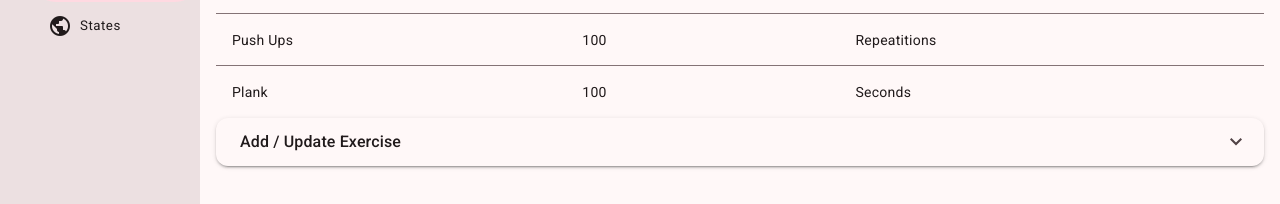
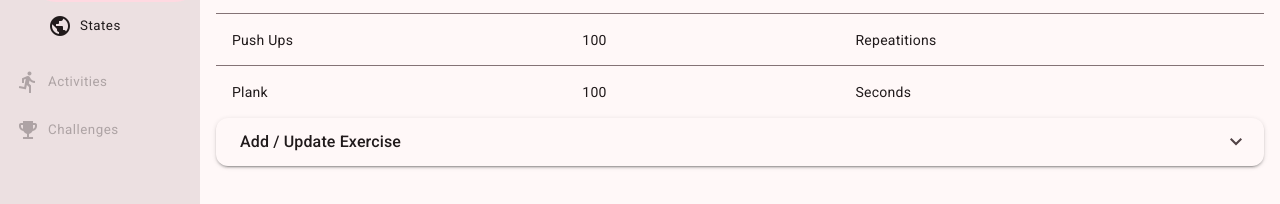
Before and after one commit to Decrowe/sport-check, an Angular app: page /daily/exercises in a window 1280 px wide. Shown: the part 174-378 px from the top of the page. Built offline with nearby package versions, Linux system fonts and the light colour scheme.

Commit message:
feat(sports-check): connect to fire store

```diff
--- a/package.json
+++ b/package.json
@@ -31,6 +31,8 @@
     "@angular/material": "20.2.4",
     "@angular/platform-browser": "^20.3.0",
     "@angular/router": "^20.3.0",
+    "@firebase/firestore": "^4.9.2",
+    "firebase": "^12.3.0",
     "rxjs": "~7.8.0",
     "tslib": "^2.3.0"
   },
--- a/src/app/domains/daily/features/member-states/member-states.ts
+++ b/src/app/domains/daily/features/member-states/member-states.ts
@@ -8,6 +8,7 @@ import { MatProgressBarModule } from '@angular/material/progress-bar';
 import { MatSliderModule } from '@angular/material/slider';
 import { Exercise, ExerciseState, Member } from '@domains/daily/enteties';
 import { ExersiceService, MemberService } from '@domains/daily/services';
+import { FirebaseService } from '@shared';
 
 @Component({
   selector: 'app-member-states',
@@ -26,9 +27,11 @@ import { ExersiceService, MemberService } from '@domains/daily/services';
 export class MemberStates {
   readonly exersiceService = inject(ExersiceService);
   readonly memberService = inject(MemberService);
+  readonly fire = inject(FirebaseService);
 
   readonly members = this.memberService.members;
   readonly states = this.exersiceService.todaysExerciseStates;
+
   readonly exercises = this.exersiceService.exercises;
 
   formatlabel = (value: number) => value.toString();
--- a/src/app/navigation/navigation.component.html
+++ b/src/app/navigation/navigation.component.html
@@ -25,7 +25,7 @@
 
 <ng-template #navItem let-item>
   <a mat-list-item [routerLink]="item.route" routerLinkActive="active-sidenav-item"
-    [routerLinkActiveOptions]="{ exact: true }">
+    [routerLinkActiveOptions]="{ exact: true }" [disabled]="item.disabled ?? false">
     <div class="navigation__anchor-content">
       @if (item.icon) {
       <mat-icon>{{ item.icon }}</mat-icon>
--- a/src/app/navigation/navigation.component.ts
+++ b/src/app/navigation/navigation.component.ts
@@ -29,8 +29,21 @@ const SideNavDaily: SideNavItem = {
   children: [SideNavDailyExercises, SideNavDailyStates],
 };
 
+const SideNavActivities: SideNavItem = {
+  label: 'Activities',
+  route: 'activities',
+  icon: 'directions_run',
+  disabled: true,
+};
+const SideNavChallenges: SideNavItem = {
+  label: 'Challenges',
+  route: 'challenges',
+  icon: 'emoji_events',
+  disabled: true,
+};
+
 const SideNav: SideNavConfig = {
-  items: [SideNavDaily],
+  items: [SideNavDaily, SideNavActivities, SideNavChallenges],
 };
 
 @Component({
--- a/src/app/navigation/side-nav-item.ts
+++ b/src/app/navigation/side-nav-item.ts
@@ -2,5 +2,6 @@ export type SideNavItem = {
   label: string;
   route: string;
   icon?: string;
+  disabled?: boolean;
   children?: SideNavItem[];
 };
--- a/src/app/shared/index.ts
+++ b/src/app/shared/index.ts
@@ -1 +1,2 @@
 export * from './helpers';
+export * from './services';
--- /dev/null
+++ b/src/app/shared/services/firebase.service.ts
@@ -0,0 +1,12 @@
+import { Injectable } from '@angular/core';
+import { getFirestore } from '@firebase/firestore';
+import { FirebaseOptions, initializeApp } from 'firebase/app';
+
+@Injectable({
+  providedIn: 'root',
+})
+export class FirebaseService {
+  private firebaseConfig: FirebaseOptions = {};
+  readonly app = initializeApp(this.firebaseConfig);
+  readonly store = getFirestore(this.app);
+}
--- /dev/null
+++ b/src/app/shared/services/index.ts
@@ -0,0 +1 @@
+export * from './firebase.service';
```
Also changed, not shown: 1 other file (tests, documents, lock files or other folders).
